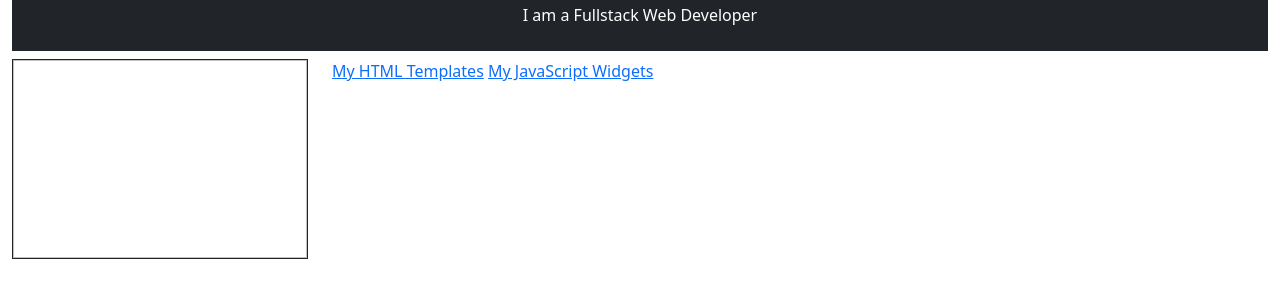
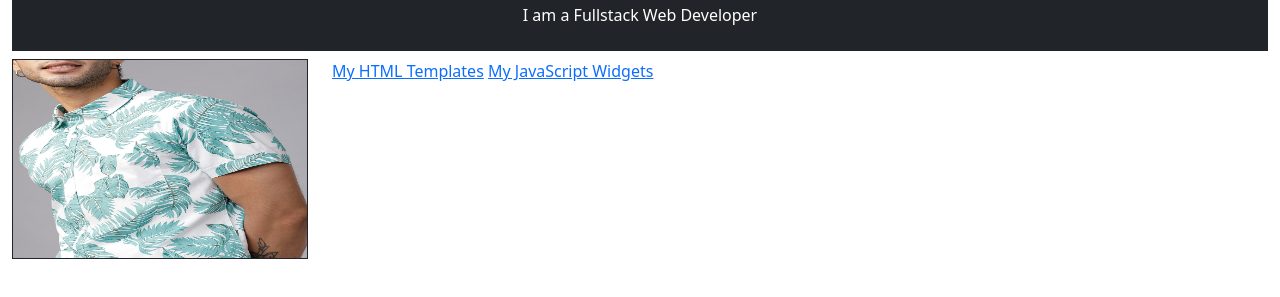
Before and after one commit to fullstack-shopping/my-portfolio, a website: page index.html in a window 1280 px wide. Shown: the part 61-358 px from the top of the page. Drawn offline with nearby package versions, Linux system fonts and the light colour scheme.

Commit message:
Second Release - Image Updated

```diff
--- a/index.html
+++ b/index.html
@@ -15,7 +15,7 @@
     </div>
     <div class="row mt-2">
         <div class="col-3">
-            <img width="100%" height="200" border="1">
+            <img src="images/fashion2.jpg" width="100%" height="200" border="1">
         </div>
         <div class="col-7">
             <a href="public/template.html">My HTML Templates</a>
```
Also changed, not shown: images/fashion2.jpg (added).
